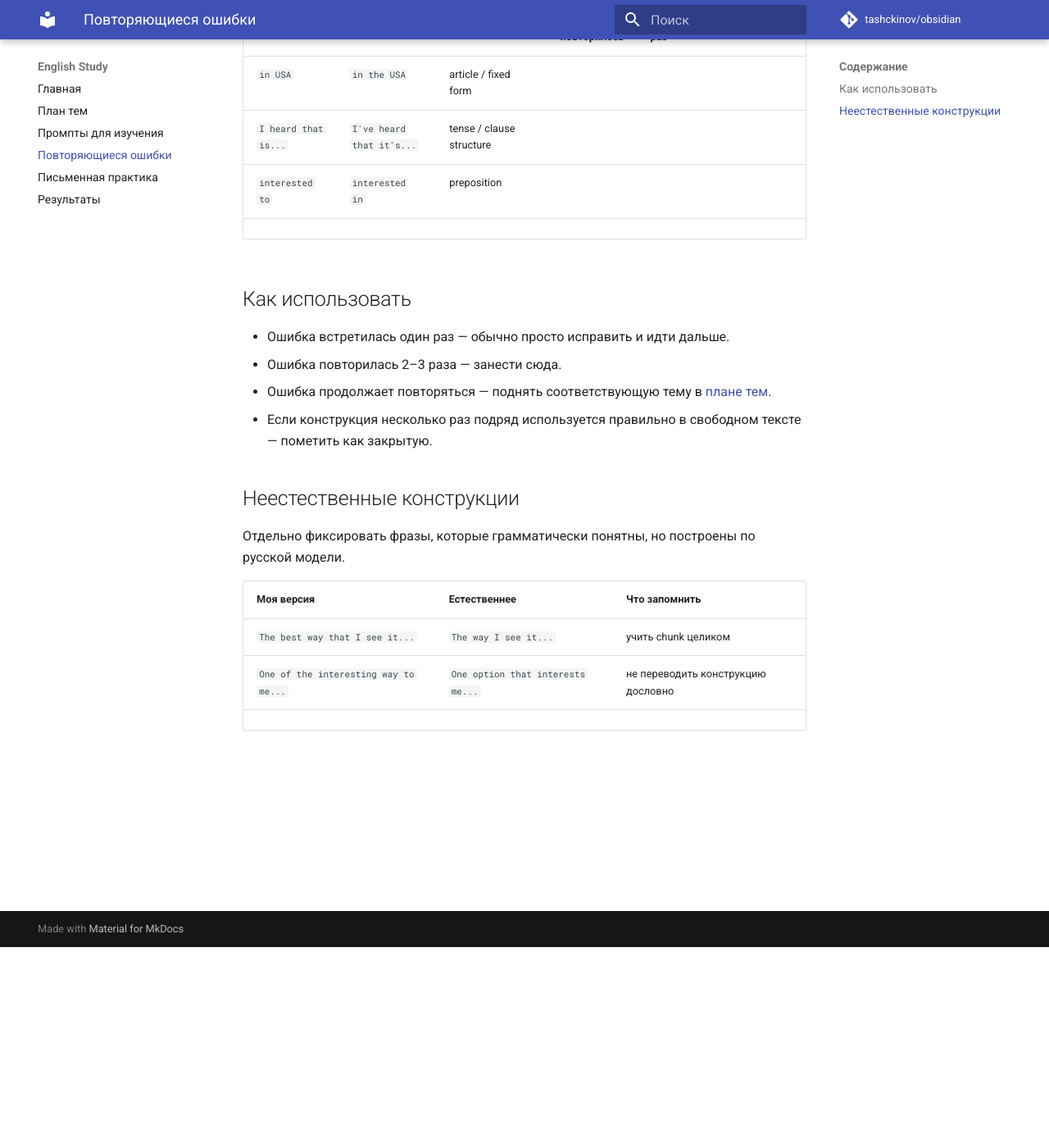
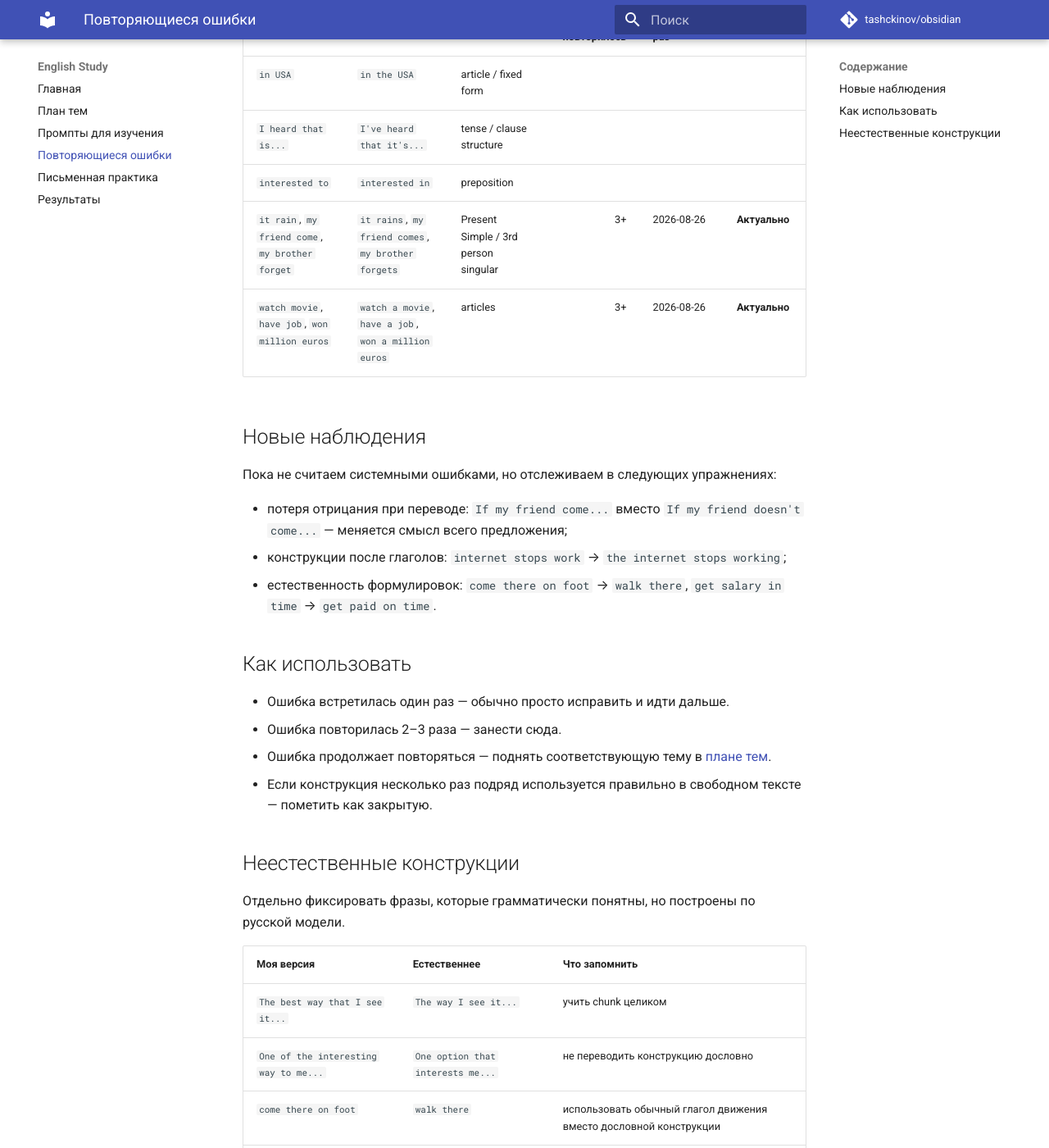
Before and after one commit to tashckinov/obsidian, an MkDocs documentation site: the page built from Английский/03 — Повторяющиеся ошибки.md, in a window 1280 px wide and 1400 px high, scrolled down 245 px. Shown: the whole window at 82% size. Built offline with MkDocs 1.6.1 and Material for MkDocs 9.7.7, drawn with Linux system fonts in a browser that asks for light colours; comment, search, counter and statistics services are not loaded; some of the changed text lies outside the part shown.

Commit message:
Обновить журнал ошибок после проверки conditional

```diff
--- a/Английский/03 — Повторяющиеся ошибки.md
+++ b/Английский/03 — Повторяющиеся ошибки.md
@@ -7,7 +7,16 @@
 | `in USA` | `in the USA` | article / fixed form |  |  |  |
 | `I heard that is...` | `I've heard that it's...` | tense / clause structure |  |  |  |
 | `interested to` | `interested in` | preposition |  |  |  |
-|  |  |  |  |  |  |
+| `it rain`, `my friend come`, `my brother forget` | `it rains`, `my friend comes`, `my brother forgets` | Present Simple / 3rd person singular | 3+ | 2026-08-26 | **Актуально** |
+| `watch movie`, `have job`, `won million euros` | `watch a movie`, `have a job`, `won a million euros` | articles | 3+ | 2026-08-26 | **Актуально** |
+
+## Новые наблюдения
+
+Пока не считаем системными ошибками, но отслеживаем в следующих упражнениях:
+
+- потеря отрицания при переводе: `If my friend come...` вместо `If my friend doesn't come...` — меняется смысл всего предложения;
+- конструкции после глаголов: `internet stops work` → `the internet stops working`;
+- естественность формулировок: `come there on foot` → `walk there`, `get salary in time` → `get paid on time`.
 
 ## Как использовать
 
@@ -24,4 +33,5 @@
 |---|---|---|
 | `The best way that I see it...` | `The way I see it...` | учить chunk целиком |
 | `One of the interesting way to me...` | `One option that interests me...` | не переводить конструкцию дословно |
-|  |  |  |
+| `come there on foot` | `walk there` | использовать обычный глагол движения вместо дословной конструкции |
+| `get salary in time` | `get paid on time` | учить chunk `get paid on time` |
```
